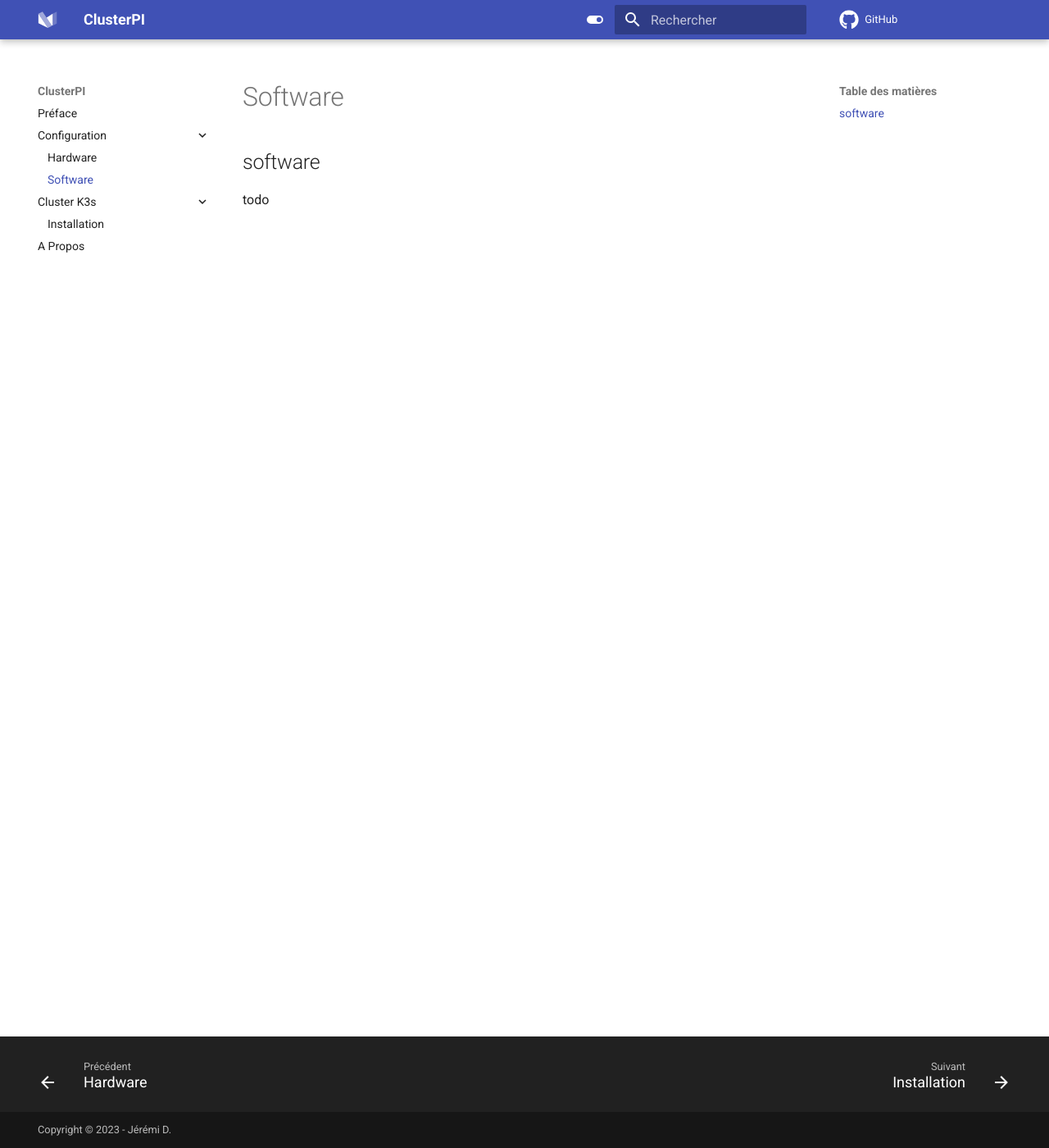
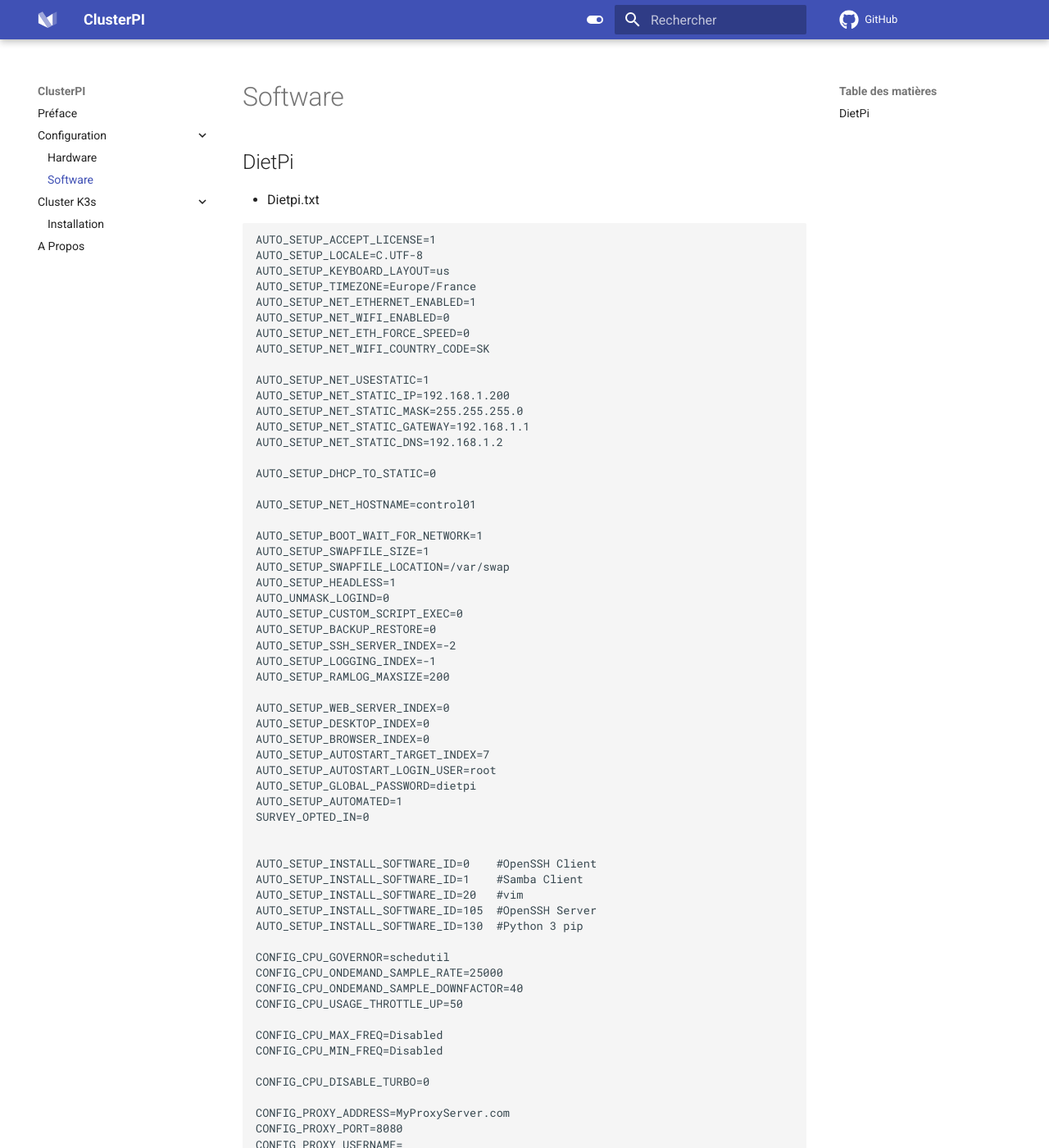
Before and after one commit to kayoo123/cluster-pi, an MkDocs documentation site: the page built from docs/config/software.md, in a window 1280 px wide and 1400 px high. Shown: the whole window at 82% size. Built offline with MkDocs 1.6.1 and Material for MkDocs 9.7.7, drawn with Linux system fonts in a browser that asks for light colours; comment, search, counter and statistics services are not loaded; some of the changed text lies outside the part shown.

Commit message:
Update software.md

````diff
--- a/docs/config/software.md
+++ b/docs/config/software.md
@@ -1,3 +1,104 @@
-## software
+## DietPi
 
-todo
+- Dietpi.txt
+```bash
+AUTO_SETUP_ACCEPT_LICENSE=1
+AUTO_SETUP_LOCALE=C.UTF-8
+AUTO_SETUP_KEYBOARD_LAYOUT=us
+AUTO_SETUP_TIMEZONE=Europe/France
+AUTO_SETUP_NET_ETHERNET_ENABLED=1
+AUTO_SETUP_NET_WIFI_ENABLED=0
+AUTO_SETUP_NET_ETH_FORCE_SPEED=0
+AUTO_SETUP_NET_WIFI_COUNTRY_CODE=SK
+
+AUTO_SETUP_NET_USESTATIC=1
+AUTO_SETUP_NET_STATIC_IP=192.168.1.200
+AUTO_SETUP_NET_STATIC_MASK=255.255.255.0
+AUTO_SETUP_NET_STATIC_GATEWAY=192.168.1.1
+AUTO_SETUP_NET_STATIC_DNS=192.168.1.2
+
+AUTO_SETUP_DHCP_TO_STATIC=0
+
+AUTO_SETUP_NET_HOSTNAME=control01
+
+AUTO_SETUP_BOOT_WAIT_FOR_NETWORK=1
+AUTO_SETUP_SWAPFILE_SIZE=1
+AUTO_SETUP_SWAPFILE_LOCATION=/var/swap
+AUTO_SETUP_HEADLESS=1
+AUTO_UNMASK_LOGIND=0
+AUTO_SETUP_CUSTOM_SCRIPT_EXEC=0
+AUTO_SETUP_BACKUP_RESTORE=0
+AUTO_SETUP_SSH_SERVER_INDEX=-2
+AUTO_SETUP_LOGGING_INDEX=-1
+AUTO_SETUP_RAMLOG_MAXSIZE=200
+
+AUTO_SETUP_WEB_SERVER_INDEX=0
+AUTO_SETUP_DESKTOP_INDEX=0
+AUTO_SETUP_BROWSER_INDEX=0
+AUTO_SETUP_AUTOSTART_TARGET_INDEX=7
+AUTO_SETUP_AUTOSTART_LOGIN_USER=root
+AUTO_SETUP_GLOBAL_PASSWORD=dietpi
+AUTO_SETUP_AUTOMATED=1
+SURVEY_OPTED_IN=0
+
+
+AUTO_SETUP_INSTALL_SOFTWARE_ID=0 	#OpenSSH Client
+AUTO_SETUP_INSTALL_SOFTWARE_ID=1	#Samba Client
+AUTO_SETUP_INSTALL_SOFTWARE_ID=20	#vim
+AUTO_SETUP_INSTALL_SOFTWARE_ID=105	#OpenSSH Server
+AUTO_SETUP_INSTALL_SOFTWARE_ID=130	#Python 3 pip
+
+CONFIG_CPU_GOVERNOR=schedutil
+CONFIG_CPU_ONDEMAND_SAMPLE_RATE=25000
+CONFIG_CPU_ONDEMAND_SAMPLE_DOWNFACTOR=40
+CONFIG_CPU_USAGE_THROTTLE_UP=50
+
+CONFIG_CPU_MAX_FREQ=Disabled
+CONFIG_CPU_MIN_FREQ=Disabled
+
+CONFIG_CPU_DISABLE_TURBO=0
+
+CONFIG_PROXY_ADDRESS=MyProxyServer.com
+CONFIG_PROXY_PORT=8080
+CONFIG_PROXY_USERNAME=
+CONFIG_PROXY_PASSWORD=
+
+CONFIG_G_CHECK_URL_TIMEOUT=10
+CONFIG_G_CHECK_URL_ATTEMPTS=5
+CONFIG_CHECK_CONNECTION_IP=8.8.8.8
+CONFIG_CHECK_DNS_DOMAIN=google.com
+
+CONFIG_CHECK_DIETPI_UPDATES=1
+CONFIG_CHECK_APT_UPDATES=1
+CONFIG_NTP_MODE=2
+CONFIG_SERIAL_CONSOLE_ENABLE=0
+CONFIG_SOUNDCARD=none
+CONFIG_LCDPANEL=none
+CONFIG_ENABLE_IPV6=0
+
+CONFIG_APT_RASPBIAN_MIRROR=http://raspbian.raspberrypi.org/raspbian/
+CONFIG_APT_DEBIAN_MIRROR=https://deb.debian.org/debian/
+CONFIG_NTP_MIRROR=debian.pool.ntp.org
+
+#------------------------------------------------------------------------------------------------------
+##### DietPi-Software settings #####
+#------------------------------------------------------------------------------------------------------
+SOFTWARE_DISABLE_SSH_PASSWORD_LOGINS=0
+
+#------------------------------------------------------------------------------------------------------
+##### Dev settings #####
+#------------------------------------------------------------------------------------------------------
+DEV_GITBRANCH=master
+DEV_GITOWNER=MichaIng
+
+#------------------------------------------------------------------------------------------------------
+##### Settings, automatically added by dietpi-update #####
+#------------------------------------------------------------------------------------------------------
+```
+
+- cmdline.txt
+Ajouter a la fin : `group_enable=cpuset cgroup_enable=memory cgroup_memory=1`
+```bash
+root=PARTUUID=00858852-02 rootfstype=ext4 rootwait net.ifnames=0 logo.nologo console=serial0,115200 console=tty1 group_enable=cpuset cgroup_enable=memory cgroup_memory=1
+
+```
````
